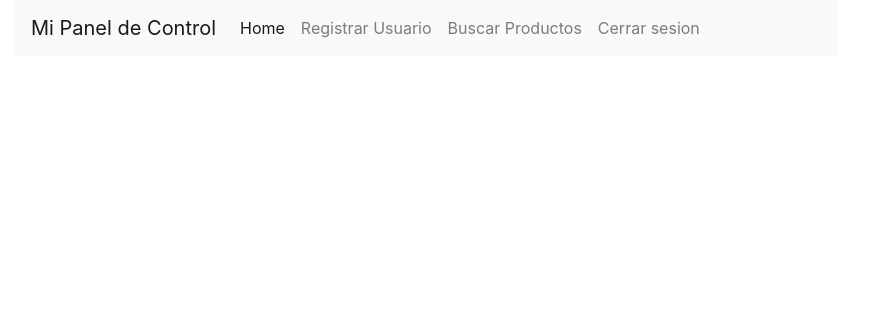
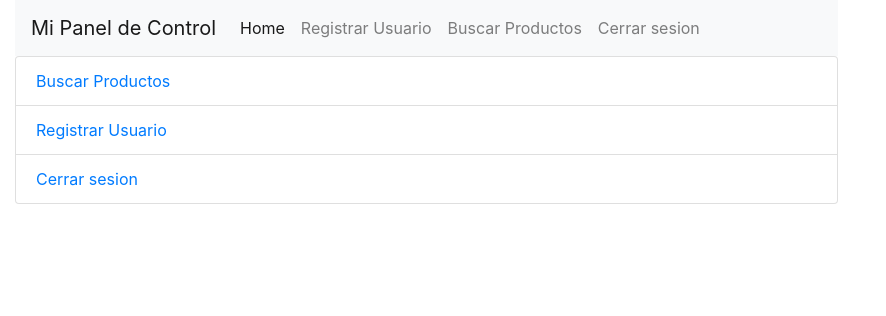
Before and after one commit to migenteplasticos/sce_web, a Flask app: page /dashboard in a window 1280 px wide. Shown: the top 316 px of the page, without its empty margins (0-886 px from the left). Run offline with Flask 2, Linux system fonts and the light colour scheme; the visitor is signed in with stand-in values (Sample User, id 1); some libraries are stand-ins or nearby versions.

Commit message:
menu con ul li bootstrap

```diff
--- a/templates/dashboard.html
+++ b/templates/dashboard.html
@@ -33,6 +33,17 @@
                   </ul>
                 </div>
               </nav>
+              <ul class="list-group">
+                <li class="list-group-item">
+                  <a href="/search_articulo">Buscar Productos</a>
+                </li>
+                <li class="list-group-item">
+                  <a href="/register_user">Registrar Usuario</a>
+                </li>
+                <li class="list-group-item">
+                  <a  href="{{ url_for('logout') }}">Cerrar sesion</a>
+                </li>
+              </ul>
           </div>
           <div class="col-md-4">
             <!-- Barra lateral -->
```
